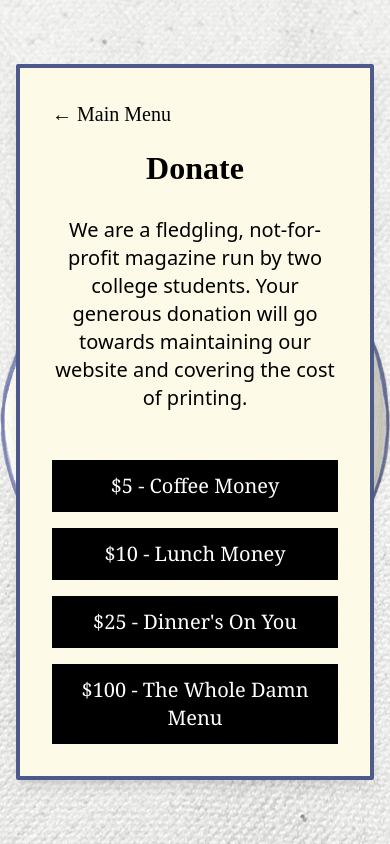
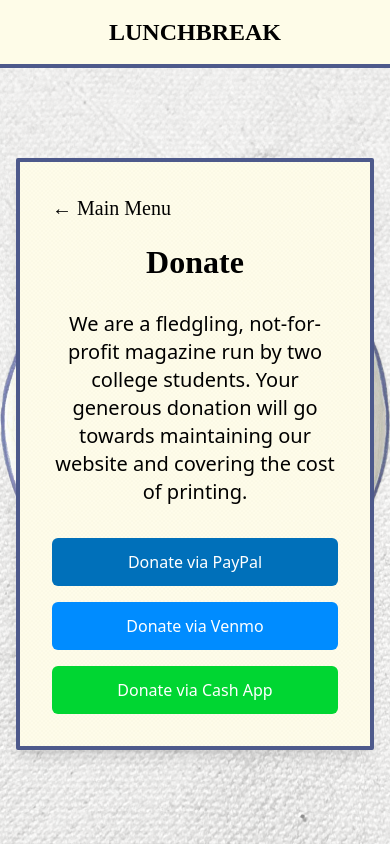
Before and after one commit to stabeart/lunch-break, a React (Vite) app: page /donate in a window 390 px wide. Built offline with nearby package versions, Linux system fonts and the light colour scheme; the HTML template or start-up script is replaced by a standard one.

Commit message:
Add mobile elements

```diff
--- a/package.json
+++ b/package.json
@@ -10,6 +10,7 @@
   "dependencies": {
     "@fontsource/dancing-script": "^5.1.1",
     "@fontsource/playfair-display": "^5.1.1",
+    "@paypal/react-paypal-js": "^8.8.1",
     "path": "^0.12.7",
     "react": "^18.3.1",
     "react-dom": "^18.3.1",
--- a/src/components/DonatePage.jsx
+++ b/src/components/DonatePage.jsx
@@ -5,38 +5,42 @@
   return (
     <PageLayout title="Donate">
       <div className="text-center">
-        <div className="space-y-12">
-          <div>
-            <p className="mb-6 text-xl">
-              We are a fledgling, not-for-profit magazine run by two college students. Your generous donation will go towards maintaining our website and covering the cost of printing.
-            </p>
-          </div>
+        <div className="space-y-8">
+          <p className="mb-6 text-xl">
+            We are a fledgling, not-for-profit magazine run by two college students.
+            Your generous donation will go towards maintaining our website and covering
+            the cost of printing.
+          </p>
 
-          <div className="space-y-4">
-            <button
-              className="w-full py-3 px-6 bg-black text-white font-serif text-xl hover:opacity-80 transition-opacity"
-              onClick={() => alert("Thanks for the imaginary money!")}
-            >
-              $5 - Coffee Money
-            </button>
-            <button
-              className="w-full py-3 px-6 bg-black text-white font-serif text-xl hover:opacity-80 transition-opacity"
-              onClick={() => alert("Thanks for the imaginary money!")}
-            >
-              $10 - Lunch Money
-            </button>
-            <button
-              className="w-full py-3 px-6 bg-black text-white font-serif text-xl hover:opacity-80 transition-opacity"
-              onClick={() => alert("Thanks for the imaginary money!")}
-            >
-              $25 - Dinner's On You
-            </button>
-            <button
-              className="w-full py-3 px-6 bg-black text-white font-serif text-xl hover:opacity-80 transition-opacity"
-              onClick={() => alert("Thanks for the imaginary money!")}
-            >
-              $100 - The Whole Damn Menu
-            </button>
+          <div className="space-y-6">
+            <div className="flex flex-col items-center gap-4">
+              <a
+                href="https://paypal.me/YourPayPalUsername"
+                className="px-8 py-3 bg-[#0070BA] text-white rounded-md hover:bg-opacity-90 transition-opacity w-full max-w-xs"
+                target="_blank"
+                rel="noopener noreferrer"
+              >
+                Donate via PayPal
+              </a>
+
+              <a
+                href="https://venmo.com/YourVenmoUsername"
+                className="px-8 py-3 bg-[#008CFF] text-white rounded-md hover:bg-opacity-90 transition-opacity w-full max-w-xs"
+                target="_blank"
+                rel="noopener noreferrer"
+              >
+                Donate via Venmo
+              </a>
+
+              <a
+                href="https://cash.app/$YourCashAppUsername"
+                className="px-8 py-3 bg-[#00D632] text-white rounded-md hover:bg-opacity-90 transition-opacity w-full max-w-xs"
+                target="_blank"
+                rel="noopener noreferrer"
+              >
+                Donate via Cash App
+              </a>
+            </div>
           </div>
         </div>
       </div>
--- a/src/components/PageLayout.jsx
+++ b/src/components/PageLayout.jsx
@@ -14,6 +14,12 @@
 import romaTomatoImage from '@/assets/images/roma tomato.webp';
 import forkImage from '@/assets/images/fork.webp';
 import knifeImage from '@/assets/images/knife.webp';
+
+const MobileHeader = () => (
+  <div className="fixed top-0 left-0 right-0 bg-[#FEFCE8] border-b-4 border-[#4d598b] p-4 text-center z-50">
+    <span className="font-['Perpetua_Titling_MT'] font-bold text-2xl">LUNCHBREAK</span>
+  </div>
+);
 
 const PageLayout = ({ title, children, showMenuLink = true }) => {
   const location = useLocation();
@@ -133,6 +139,8 @@
 
   return (
     <div className="relative min-h-screen bg-white">
+            {isMobile && <MobileHeader />}
+
   <div
   className="fixed inset-0 z-0"
   style={{
@@ -144,7 +152,7 @@
   }}
 />
 
-      <div style={styles.fixedTitle} className={isMobile ? 'hidden sm:block' : ''}>
+      <div style={styles.fixedTitle} className={isMobile ? 'hidden' : ''}>
         LUNCHBREAK<br />
         <span style={{
           fontWeight: 'normal',
@@ -172,7 +180,10 @@
         />
       </div>
 
-      <div className={`min-h-screen ${isReducedSpacing ? 'p-4' : 'p-8'} flex justify-center items-center relative`} style={{ zIndex: 2 }}>
+      <div className={`min-h-screen ${isReducedSpacing ? 'p-4' : 'p-8'}
+                      ${isMobile ? 'pt-20' : ''}
+                      flex justify-center items-center relative`}
+           style={{ zIndex: 2 }}>
         <div className="max-w-md w-full mx-auto">
           <div
             className={`${isReducedSpacing ? 'p-8' : 'p-16'} shadow-lg rounded-sm ${
@@ -220,6 +231,17 @@
               </div>
             </div>
           </div>
+
+      {isMobile && location.pathname === '/about' && (
+            <div className="mt-8 text-center">
+              <Link
+                to="/donate"
+                className="text-lg font-perpetua hover:opacity-70 transition-opacity underline"
+              >
+                Donate
+              </Link>
+            </div>
+          )}
         </div>
       </div>
 
--- /dev/null
+++ b/src/components/ui/alert.jsx
@@ -0,0 +1,21 @@
+// /components/ui/alert.jsx
+import React from 'react';
+
+export const Alert = ({ children, variant = 'default' }) => {
+  const bgColor = variant === 'destructive' ? 'bg-red-100' : 'bg-blue-100';
+  const textColor = variant === 'destructive' ? 'text-red-900' : 'text-blue-900';
+
+  return (
+    <div className={`p-4 rounded-md ${bgColor} ${textColor}`}>
+      {children}
+    </div>
+  );
+};
+
+export const AlertTitle = ({ children }) => (
+  <h5 className="font-medium mb-1">{children}</h5>
+);
+
+export const AlertDescription = ({ children }) => (
+  <div className="text-sm">{children}</div>
+);
--- a/vite.config.js
+++ b/vite.config.js
@@ -10,4 +10,7 @@
     },
   },
   assetsInclude: ['**/*.png', '**/*.jpg', '**/*.jpeg', '**/*.gif', '**/*.svg'],
+  define: {
+    'process.env.PAYPAL_CLIENT_ID': JSON.stringify('YOUR_PAYPAL_CLIENT_ID')
+  }
 })
```
Also changed, not shown: 1 other file (tests, documents, lock files or other folders).
